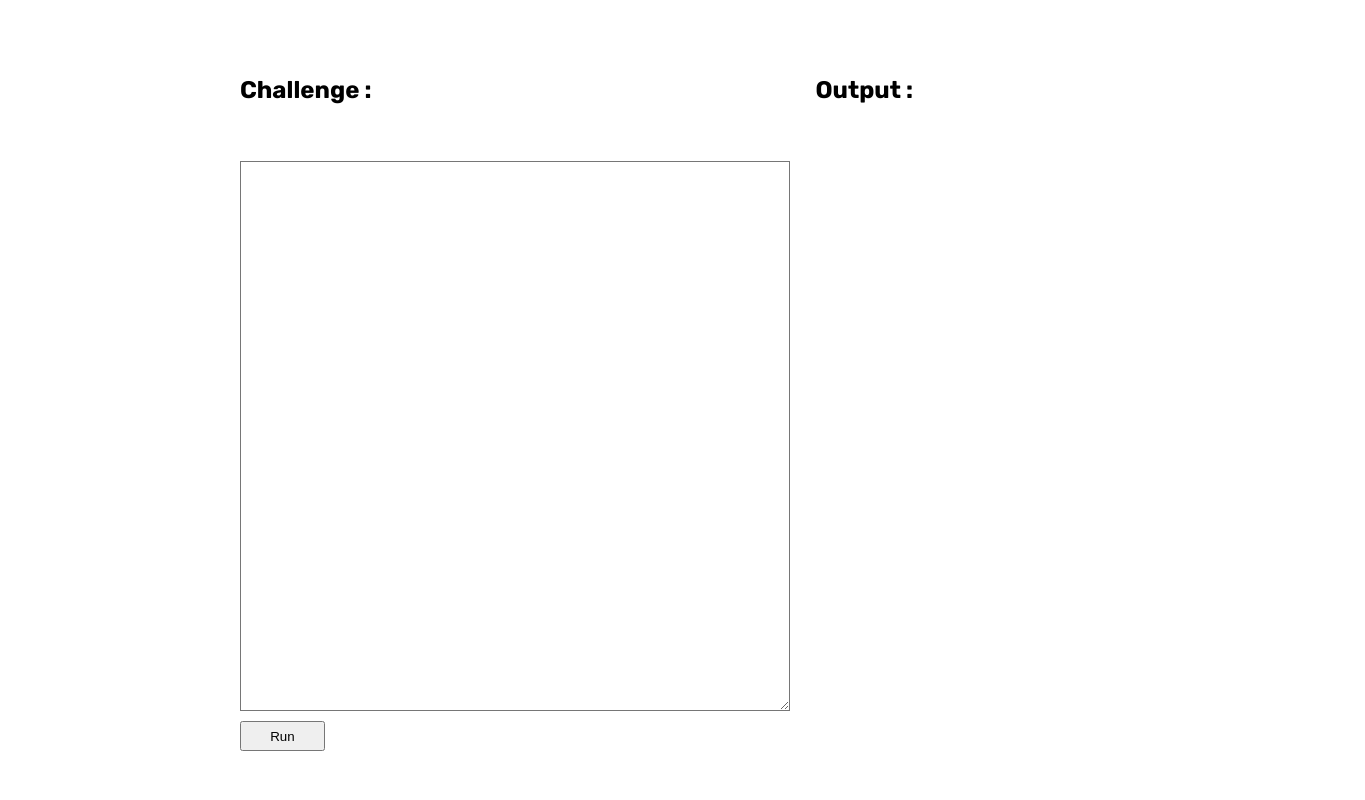
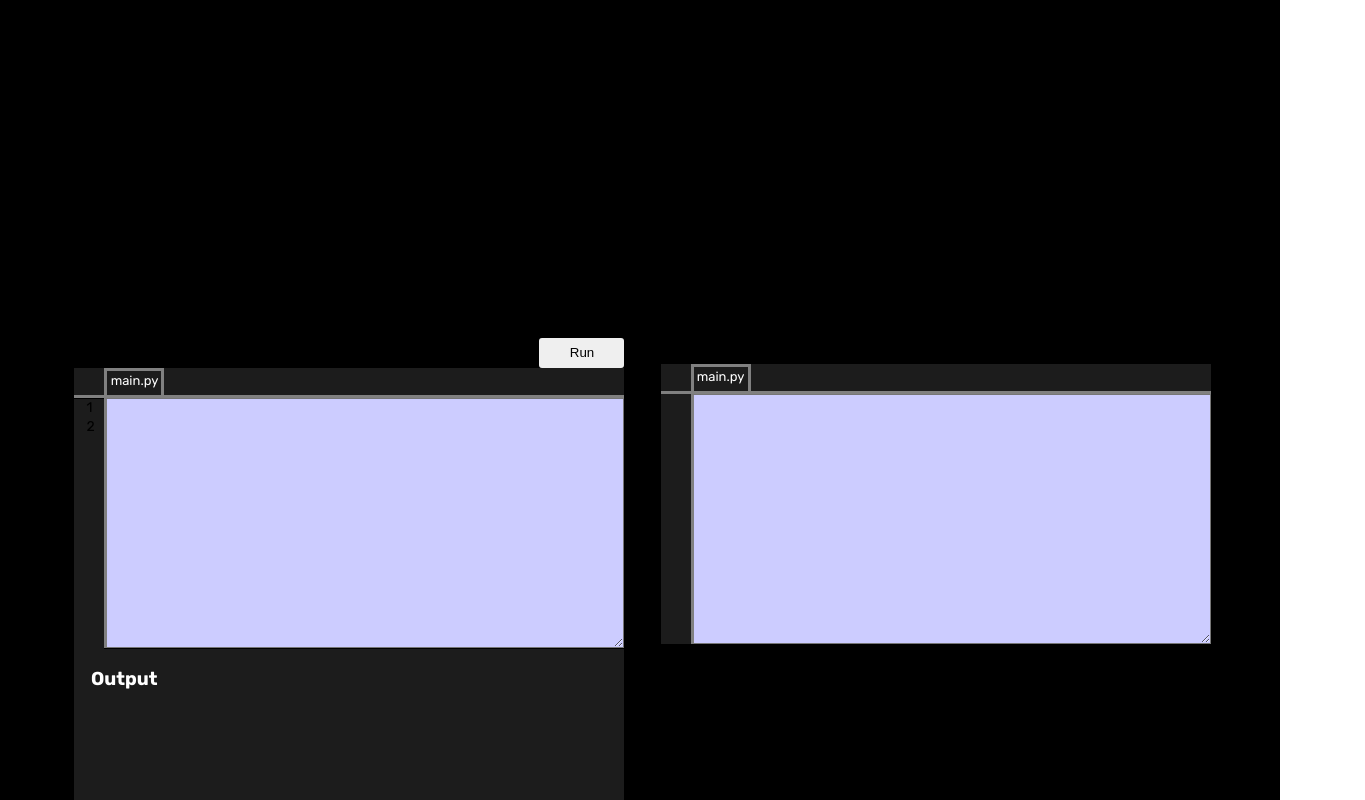
Before and after one commit to Anurodhyadav/codekamp, a Next.js app in the folder my-app/: page /challenges/editor in a window 1280 px wide. Shown: the top 800 px of the page, 1365 px wide, since content can reach past the window. Built offline with nearby package versions, Linux system fonts and the light colour scheme.

Commit message:
added text editor for opponent

```diff
--- a/my-app/pages/challenges/challenges.json
+++ b/my-app/pages/challenges/challenges.json
@@ -1,5 +1,5 @@
 {
-    "613": {
+    "challenge1": {
         "challengeId": 613,
         "title": "Check Odd/Even",
         "question": "Write a program to check if the entered integer is odd or even.",
@@ -10,7 +10,7 @@
         }
 
     },
-    "629": {
+    "challenge2": {
         "challengeId": 613,
         "title": "Print Fibonacci Numbers Less Than n ",
         "question": "Write a program to print fibonacci numbers where last term is less than n.",
--- a/my-app/pages/challenges/editor.js
+++ b/my-app/pages/challenges/editor.js
@@ -4,13 +4,12 @@ import challenges from "./challenges.json";
 
 const Editor = () => {
   const [code, setCode] = useState();
-  const [apiResponse, setpiRsponse] = useState();
-  //   const [challengesDescrition, set]
+  const [i, setI] = useState(2);
+  const [count, setCount] = useState([1, 2]);
   const [output, setOutput] = useState();
   //   const id = [613, 629, 638, 618];
-  const id = 612;
 
-  //   const randomElement = id[Math.floor(Math.random() * id.length)];
+  //   const challengeId = id[Math.floor(Math.random() * id.length)];
 
   const runCode = () => {
     fetch("https://api.programiz.pro/api/Challenge/run", {
@@ -28,7 +27,6 @@ const Editor = () => {
       .then((response) => response.json())
       .then((json) => {
         const data = json.data;
-        setApiResponse(data);
         setOutput(data.actualOutput);
       });
   };
@@ -37,62 +35,209 @@ const Editor = () => {
     setCode(value);
   };
 
+  const handleEnter = (e) => {
+    if (e.which === 13) {
+      setI(i + 1);
+      i > 2 && count.push(i);
+    }
+  };
+
   return (
     <EditorContainer>
-      <Input>
-        <h2>Challenge :</h2>
-        <Title>{console.log(challenges)}</Title>
-        <IDE onKeyUp={(e) => handleKeyUp(e.target.value)}></IDE>
-        <Submit onClick={() => runCode(code)}>Run</Submit>
-      </Input>
-      <Output>
-        <h2>Output :</h2>
-        <OutputScreen>{output}</OutputScreen>
-      </Output>
+      <Header>
+        <Title>Programming Challenge</Title>
+        <Question>{challenges.challenge1.question}</Question>
+      </Header>
+      <ProblemDescription>
+        <Description>Problem Description:</Description>
+        <Tasks>
+          {Object.values(challenges.challenge1.task).map((task) => {
+            return <li>{task}</li>;
+          })}
+        </Tasks>
+      </ProblemDescription>
+      <EditorBody>
+        <UserEditor>
+          <Input>
+            <Run onClick={() => runCode(code)}>Run</Run>
+            <IDE>
+              <InputScreen
+                onKeyUp={(e) => handleKeyUp(e.target.value)}
+                onKeyPress={(e) => handleEnter(e)}
+              ></InputScreen>
+              <File>
+                <FileName>
+                  <p>main.py</p>
+                </FileName>
+              </File>
+              <Lines>
+                {count.map((element, index) => {
+                  return <Line key={index}>{element}</Line>;
+                })}
+              </Lines>
+            </IDE>
+          </Input>
+          <OutputScreen>
+            <OutputHeader>Output</OutputHeader>
+            <Output>{output}</Output>
+          </OutputScreen>
+        </UserEditor>
+        <OpponentEditor>
+          <Input>
+            <IDE>
+              <InputScreen></InputScreen>
+              <File>
+                <FileName>
+                  <p>main.py</p>
+                </FileName>
+              </File>
+              <Lines></Lines>
+            </IDE>
+          </Input>
+        </OpponentEditor>
+      </EditorBody>
     </EditorContainer>
   );
 };
 
 export default Editor;
 
+const Title = styled.h1`
+  text-align: center;
+`;
+
 const EditorContainer = styled.div`
-  padding: 5% 12%;
+  padding: 3%;
+  width: 100%;
+  display: flex;
+  flex-direction: column;
+  justify-content: space-between;
+  background-color: black;
+
+  @media screen and (min-width: 1441px) {
+    padding: 3% 15%;
+  }
+`;
+
+const Header = styled.div`
+  display: flex;
+  flex-direction: column;
+`;
+
+const ProblemDescription = styled.div``;
+
+const EditorBody = styled.div`
   display: flex;
   flex-direction: row;
   justify-content: space-between;
 `;
 
-const IDE = styled.textarea`
-  width: 550px;
-  height: 550px;
-  background: white;
-  color: black;
+const UserEditor = styled.div`
+  display: flex;
+  flex-direction: column;
+  padding-left: 3%;
+`;
+
+const OpponentEditor = styled.div`
+  padding: 3%;
 `;
 
 const Input = styled.div`
   display: flex;
   flex-direction: column;
-  padding-left: 3%;
 `;
 
-const Output = styled.div`
-  display: flex;
-  flex-direction: column;
-  padding-left: 3%;
+const IDE = styled.div`
+  width: 550px;
+`;
+
+const Lines = styled.div`
+  background: #1c1c1c;
+  width: 30px;
+  height: 250px;
+  list-style: none;
+`;
+
+const Line = styled.li`
+  list-style: none;
+  margin-left: 12px;
+  font-size: 14px;
+  line-height: 130%;
+  margin-top: 1px;
+`;
+
+const File = styled.div`
+  background: #1c1c1c;
+  height: 30px;
+  border-bottom: 3px solid gray;
+`;
+
+const FileName = styled.div`
+  width: 60px;
+  height: 50px;
+  font-size: 13px;
+  margin-left: 30px;
+  color: white;
+  border: 3px solid gray;
+
+  p {
+    text-align: center;
+    margin-top: 2px;
+  }
+`;
+
+const InputScreen = styled.textarea`
+  position: absolute;
+  width: 520px;
+  height: 250px;
+  background: var(--lightPurple);
+  color: #1c1c1c;
+  margin-left: 30px;
+  margin-top: 30px;
+  line-height: 135%;
+  font-size: 14px;
+  border-left: 3px solid gray;
+  font-family: "Rubik", sans-serif;
+`;
+
+const Tasks = styled.ul`
+  margin-left: 30px;
+`;
+
+const Description = styled.h2`
+  margin-left: 40px;
 `;
 
 const OutputScreen = styled.div`
   width: 550px;
   height: 250px;
-  background: white;
-  color: black;
-  border: 2px solid white;
+  background: #1c1c1c;
+  color: white;
 `;
 
-const Title = styled.h3``;
+const Output = styled.div`
+  margin-left: 3%;
+`;
 
-const Submit = styled.button`
+const OutputHeader = styled.h3`
+  padding-left: 3%;
+`;
+
+const Question = styled.h2`
+  text-align: center;
+`;
+
+const Run = styled.button`
   width: 85px;
   height: 30px;
   margin-top: 10px;
+  float: right;
+  align-self: flex-end;
+  border: none;
+  border-radius: 3px;
+
+  &:hover {
+    background: var(--lightPurple);
+    color: #1c1c1c;
+  }
 `;
--- a/my-app/styles/globals.css
+++ b/my-app/styles/globals.css
@@ -19,10 +19,6 @@ body {
     Ubuntu, Cantarell, Fira Sans, Droid Sans, Helvetica Neue, sans-serif;
 }
 
-body{
-  padding-left: var(--spacingM);
-  padding-right: var(--spacingM);
-}
 a {
   color: inherit;
   text-decoration: none;
```
Also changed, not shown: my-app/pages/index.js (+20 -20 lines).
